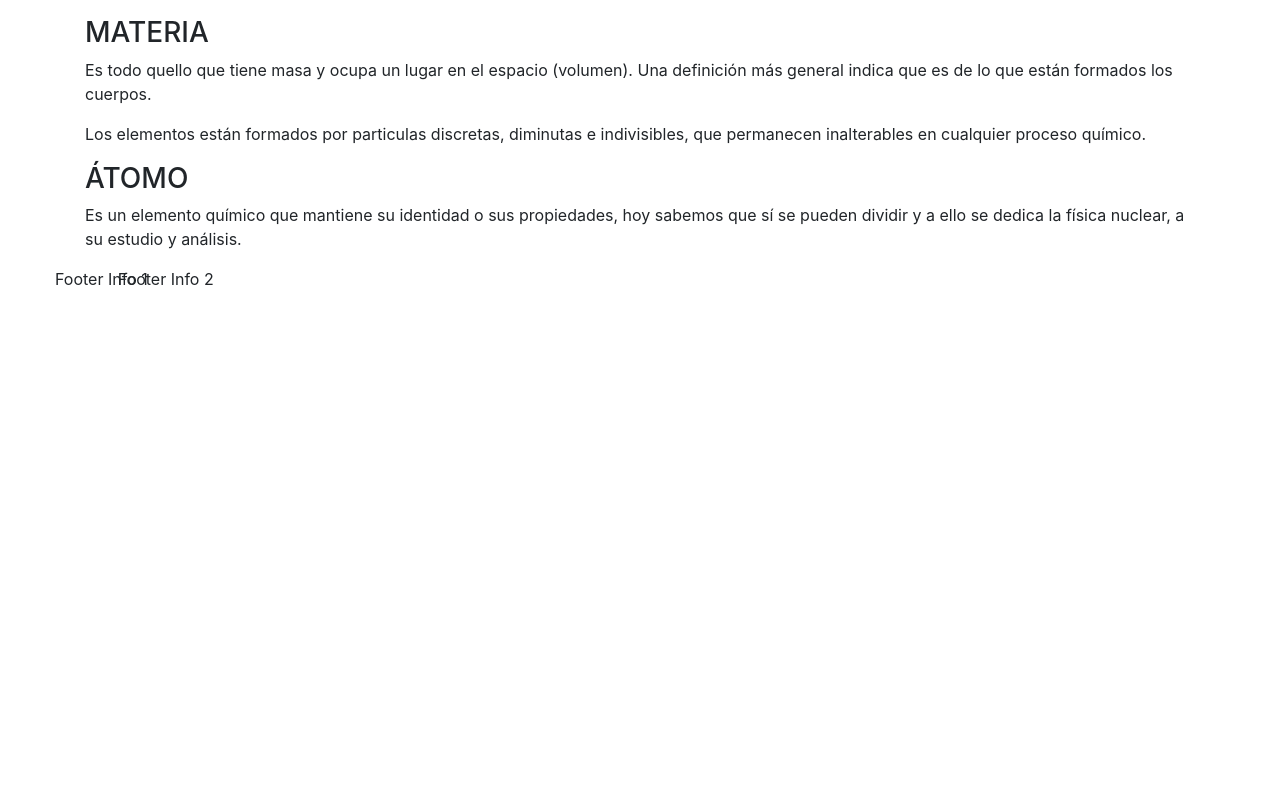
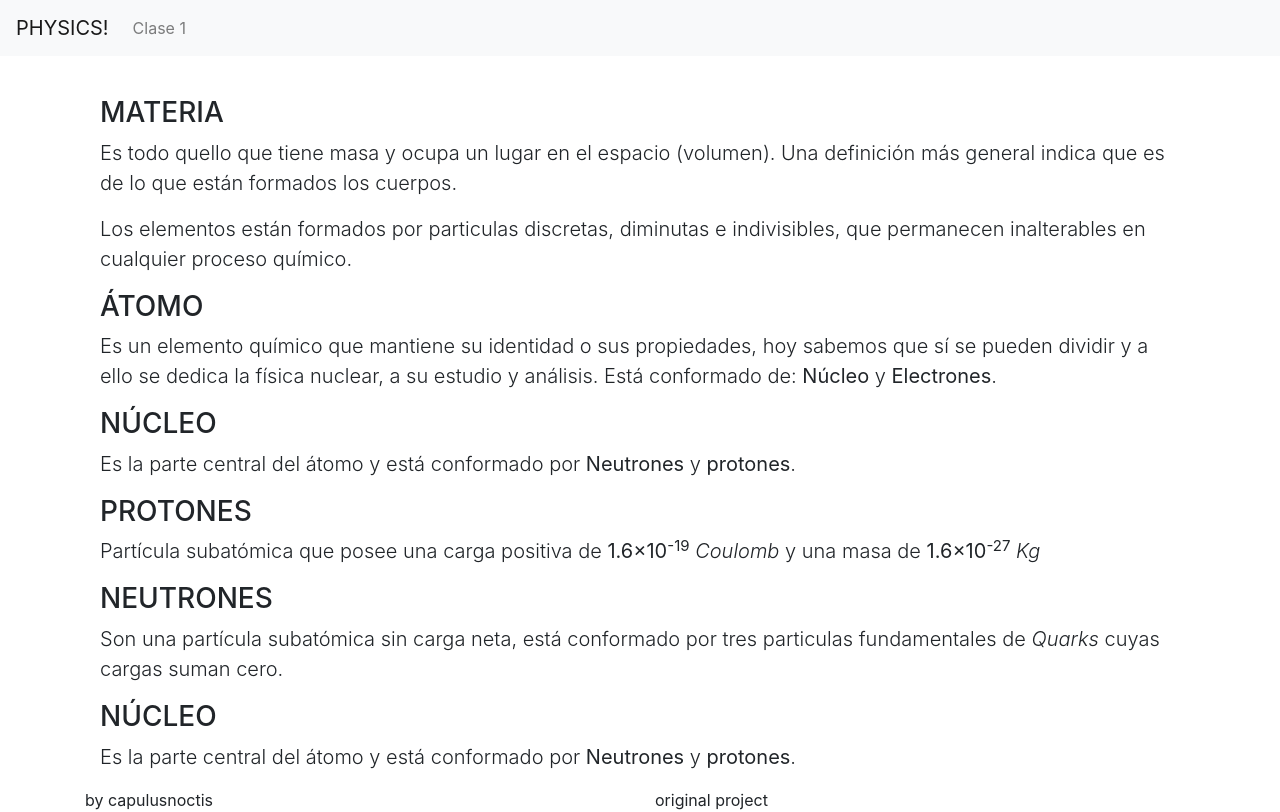
Before and after one commit to sekosolares/umgphysics, a Flask app: page /lesson1 in a window 1280 px wide. Before the commit the page ends 285 px from the top, so only its background shows below. Run offline with Flask 2, Linux system fonts and the light colour scheme; some libraries are stand-ins or nearby versions.

Commit message:
Lesson1 almost done!

```diff
--- a/run.py
+++ b/run.py
@@ -1,4 +1,4 @@
 from umgphysics import app
 
 if __name__ == '__main__':
-    app.run(debug=True)
+    app.run()
--- a/umgphysics/templates/layout.html
+++ b/umgphysics/templates/layout.html
@@ -8,19 +8,30 @@
 </head>
 <body>
     <nav>
-        <ul class="nav">
-            <li class="nav-item">
-                <a href="{{ url_for('lesson1') }}" class="nav-link"></a>
-            </li>
-        </ul>
+        <nav class="navbar navbar-expand-lg navbar-light bg-light">
+            <a href="{{ url_for('index') }}" class="navbar-brand">PHYSICS!</a>
+            <button class="navbar-toggler" type="button" data-toggle="collapse" data-target="#navbarContent" aria-controls="navbarContent" aria-expanded="false" aria-label="Toggle navigation">
+                <span class="navbar-toggler-icon"></span>
+            </button>
+
+            <div class="collapse navbar-collapse" id="navbarContent">
+                <ul class="navbar-nav mr-auto">
+                    <li class="nav-item">
+                        <a href="{{ url_for('lesson1') }}" class="nav-link">Clase 1</a>
+                    </li>
+                </ul>
+            </div>
+        </nav>
     </nav>
     {% block content %}
     {% endblock content %}
-    <footer>
-        <div class="container">
-            <div class="row">
-                <div class="row">Footer Info 1</div>
-                <div class="row">Footer Info 2</div>
+    <footer class="container">
+        <div class="row">
+            <div class="col">
+                by capulusnoctis
+            </div>
+            <div class="col">
+                original project
             </div>
         </div>
     </footer>
--- a/umgphysics/templates/lesson1.html
+++ b/umgphysics/templates/lesson1.html
@@ -2,21 +2,71 @@
 
 {% block content %}
 <div class="container">
+    <p>&nbsp;</p>
+    <section class="container">
+        <div class="row">
+            <div class="col">
                 <h3>MATERIA</h3>
-    <p>
+                <p class="lead">
                     Es todo quello que tiene masa y ocupa un lugar en el espacio (volumen). Una definición más general
                     indica que es de lo que están formados los cuerpos.
                 </p>
 
-    <p>
+                <p class="lead">
                     Los elementos están formados por particulas discretas, diminutas e indivisibles, que permanecen inalterables
                     en cualquier proceso químico.
                 </p>
+            </div>
+        </div>
 
+        <div class="row">
+            <div class="col">
                 <h3>ÁTOMO</h3>
-    <p>
+                <p class="lead">
                     Es un elemento químico que mantiene su identidad o sus propiedades, hoy sabemos que sí se pueden dividir y a ello
                     se dedica la física nuclear, a su estudio y análisis.
+                    Está conformado de: <strong>Núcleo</strong> y <strong>Electrones</strong>.
                 </p>
             </div>
+        </div>
+
+        <div class="row">
+            <div class="col">
+                <h3>NÚCLEO</h3>
+                <p class="lead">
+                    Es la parte central del átomo y está conformado por <strong>Neutrones</strong> y <strong>protones</strong>.
+                </p>
+            </div>
+        </div>
+
+        <div class="row">
+            <div class="col">
+                <h3>PROTONES</h3>
+                <p class="lead">
+                    Partícula subatómica que posee una carga positiva de <strong>1.6&times;10<sup>-19</sup></strong> <i>Coulomb</i> y
+                    una masa de <strong>1.6&times;10<sup>-27</sup></strong> <i>Kg</i>
+                </p>
+            </div>
+        </div>
+
+        <div class="row">
+            <div class="col">
+                <h3>NEUTRONES</h3>
+                <p class="lead">
+                    Son una partícula subatómica sin carga neta, está conformado por tres particulas fundamentales de <i>Quarks</i> cuyas cargas
+                    suman cero.
+                </p>
+            </div>
+        </div>
+
+        <div class="row">
+            <div class="col">
+                <h3>NÚCLEO</h3>
+                <p class="lead">
+                    Es la parte central del átomo y está conformado por <strong>Neutrones</strong> y <strong>protones</strong>.
+                </p>
+            </div>
+        </div>
+    </section>
+</div>
 {% endblock content %}
```
Also changed, not shown: umgphysics/templates/index.html (+11 -6 lines). Lines whose indentation alone changed are shown as unchanged.
